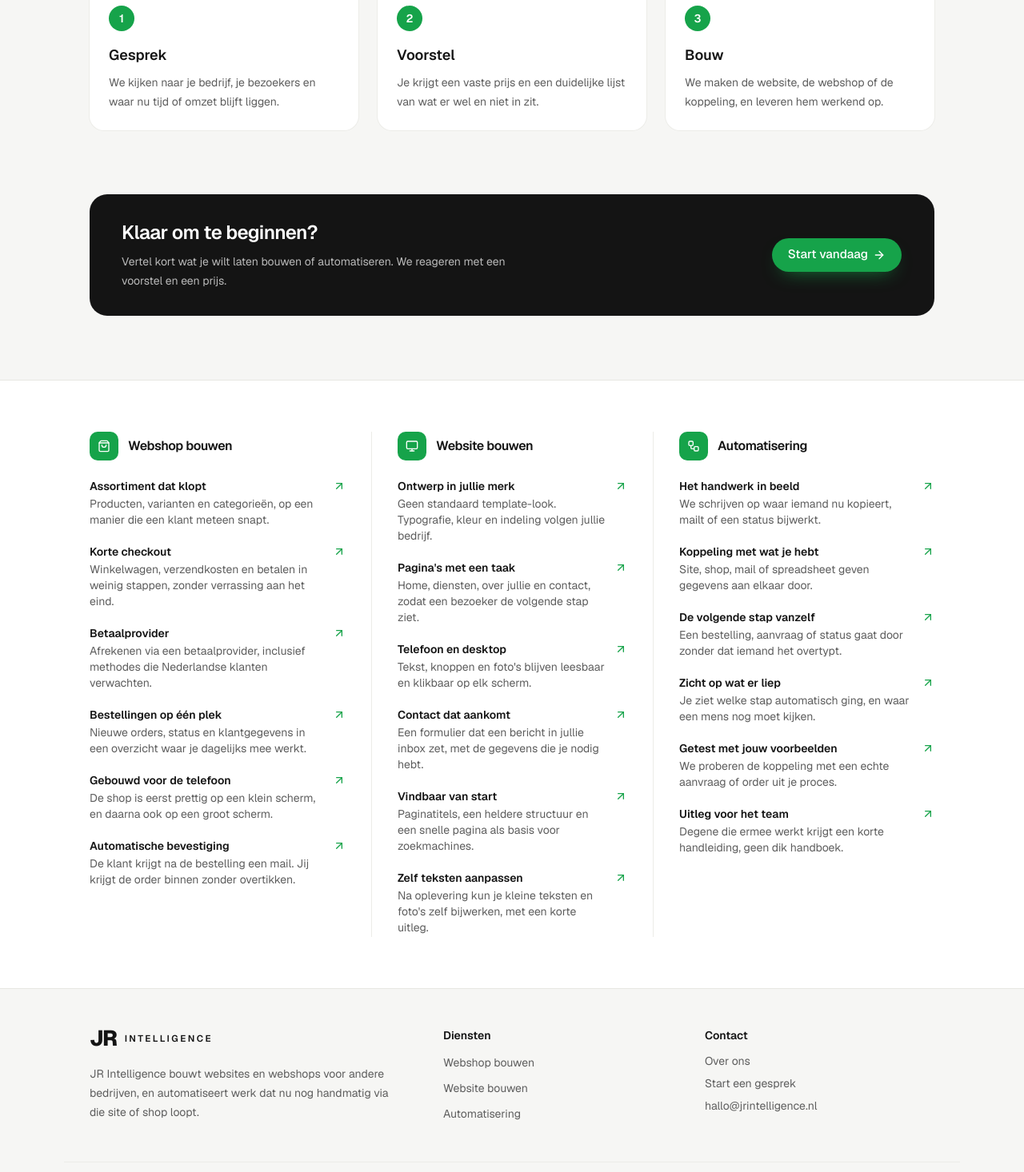
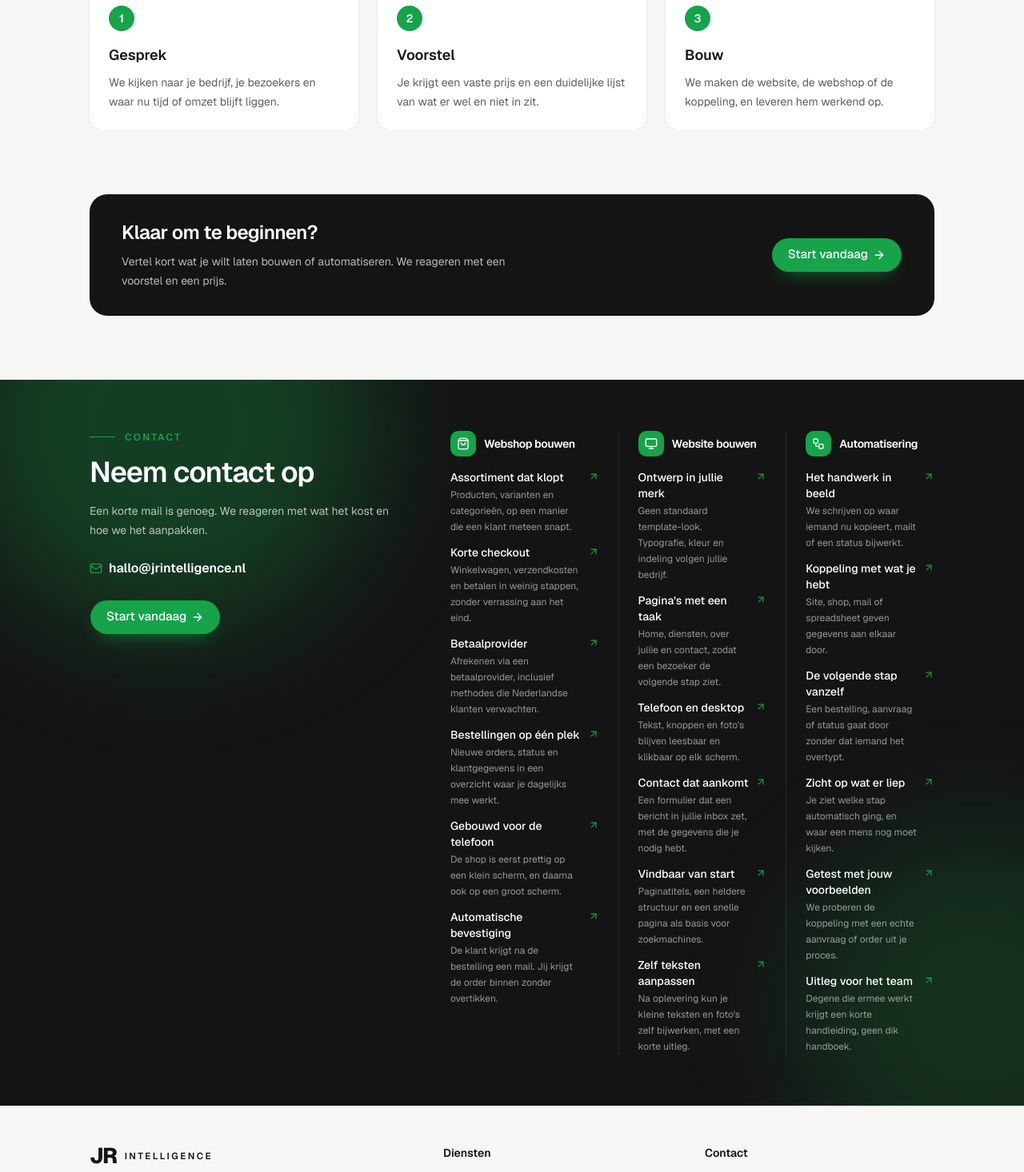
Before and after one commit to juliuspietervanschagen-bob/JRdiensten, a Next.js app: page / in a window 1280 px wide. Shown: the part 1330-2796 px from the top of the page at 80% size. Built offline with nearby package versions, Linux system fonts and the light colour scheme.

Commit message:
Turn the bottom directory into a black contact band.
A slow green light drifts behind the services, and the band shows how to reach JR Intelligence by email.

Co-authored-by: juliuspietervanschagen <juliuspietervanschagen@gmail.com>

```diff
--- a/app/globals.css
+++ b/app/globals.css
@@ -200,13 +200,34 @@
   animation: dash-flow 1.5s linear infinite;
 }
 
+@keyframes drift-glow {
+  0%,
+  100% {
+    transform: translate3d(0, 0, 0) scale(1);
+  }
+  50% {
+    transform: translate3d(12%, -18%, 0) scale(1.18);
+  }
+}
+
+.drift-glow {
+  animation: drift-glow 16s ease-in-out infinite;
+}
+
+.drift-glow-late {
+  animation: drift-glow 20s ease-in-out infinite;
+  animation-delay: -7s;
+}
+
 @media (prefers-reduced-motion: reduce) {
   .hero-in,
   .float-slow,
   .float-phone,
   .flow-dash,
   .lung-breathe,
-  .lung-breathe-late {
+  .lung-breathe-late,
+  .drift-glow,
+  .drift-glow-late {
     animation: none;
   }
 }
--- a/components/service-directory.tsx
+++ b/components/service-directory.tsx
@@ -1,7 +1,9 @@
+import { BrandButton } from "@/components/brand-button"
 import { Container } from "@/components/container"
 import { services, type ServiceSlug } from "@/lib/services"
+import { site } from "@/lib/site"
 import { cn } from "cn"
-import { ArrowUpRight, Monitor, ShoppingBag, Workflow } from "lucide-react"
+import { ArrowRight, ArrowUpRight, Mail, Monitor, ShoppingBag, Workflow } from "lucide-react"
 import Link from "next/link"
 
 const icons: Record<ServiceSlug, typeof ShoppingBag> = {
@@ -12,42 +14,70 @@ const icons: Record<ServiceSlug, typeof ShoppingBag> = {
 
 export function ServiceDirectory() {
   return (
-    <section className="border-t border-[#e7e7e2] bg-white" aria-label="Onze diensten">
-      <Container className="py-12 sm:py-16">
-        <div className="grid gap-10 md:grid-cols-3 md:gap-0">
+    <section className="relative overflow-hidden bg-ink text-white" aria-label="Onze diensten">
+      <div
+        className="drift-glow pointer-events-none absolute -top-24 -left-16 size-[28rem] rounded-full bg-brand/30 blur-3xl"
+        aria-hidden
+      />
+      <div
+        className="drift-glow-late pointer-events-none absolute right-[-6rem] bottom-[-8rem] size-[24rem] rounded-full bg-brand/20 blur-3xl"
+        aria-hidden
+      />
+      <Container className="relative py-14 sm:py-16">
+        <div className="grid items-start gap-12 lg:grid-cols-[0.78fr_1.22fr] lg:gap-16">
+          <div>
+            <p className="flex items-center gap-3 text-xs font-semibold tracking-[0.18em] text-brand">
+              <span className="h-px w-8 bg-brand" />
+              CONTACT
+            </p>
+            <h2 className="mt-4 text-3xl font-semibold tracking-tight sm:text-4xl">Neem contact op</h2>
+            <p className="mt-4 max-w-sm text-sm leading-6 text-white/70">
+              Een korte mail is genoeg. We reageren met wat het kost en hoe we het aanpakken.
+            </p>
+            <a
+              href={`mailto:${site.email}`}
+              className="mt-6 inline-flex items-center gap-2 text-base font-semibold text-white hover:text-brand"
+            >
+              <Mail className="size-4 text-brand" aria-hidden />
+              {site.email}
+            </a>
+            <div className="mt-6">
+              <BrandButton href="/contact">
+                Start vandaag
+                <ArrowRight className="size-4" />
+              </BrandButton>
+            </div>
+          </div>
+
+          <div className="grid gap-10 sm:grid-cols-3 sm:gap-6">
             {services.map((service, index) => {
               const Icon = icons[service.slug]
               return (
                 <div
                   key={service.slug}
-                className={cn(
-                  "md:px-8",
-                  index === 0 && "md:pl-0",
-                  index === services.length - 1 && "md:pr-0",
-                  index > 0 && "md:border-l md:border-[#ecece8]",
-                )}
+                  className={cn(index > 0 && "sm:border-l sm:border-white/10 sm:pl-6")}
                 >
-                <div className="flex items-center gap-3">
-                  <span className="grid size-9 place-items-center rounded-lg bg-brand text-white">
+                  <div className="flex items-center gap-2.5">
+                    <span className="grid size-8 place-items-center rounded-lg bg-brand text-white">
                       <Icon className="size-4" aria-hidden />
                     </span>
-                  <h2 className="text-base font-semibold tracking-tight">{service.title}</h2>
+                    <h3 className="text-sm font-semibold tracking-tight">{service.title}</h3>
                   </div>
-                <ul className="mt-5 space-y-4">
+                  <ul className="mt-4 space-y-3">
                     {service.includes.map((item) => (
                       <li key={item.title}>
                         <Link
                           href={`/diensten/${service.slug}`}
-                        className="group grid grid-cols-[1fr_auto] items-start gap-3 rounded-lg py-0.5"
+                          className="group grid grid-cols-[1fr_auto] items-start gap-2"
                         >
                           <span>
-                          <span className="block text-sm font-semibold text-ink group-hover:text-brand">
+                            <span className="block text-sm font-medium text-white group-hover:text-brand">
                               {item.title}
                             </span>
-                          <span className="mt-0.5 block text-sm leading-5 text-mist">{item.text}</span>
+                            <span className="mt-0.5 block text-xs leading-5 text-white/55">{item.text}</span>
                           </span>
                           <ArrowUpRight
-                          className="mt-0.5 size-4 shrink-0 text-brand transition group-hover:translate-x-0.5 group-hover:-translate-y-0.5"
+                            className="mt-0.5 size-3.5 shrink-0 text-brand transition group-hover:translate-x-0.5 group-hover:-translate-y-0.5"
                             aria-hidden
                           />
                         </Link>
@@ -58,6 +88,7 @@ export function ServiceDirectory() {
               )
             })}
           </div>
+        </div>
       </Container>
     </section>
   )
```
Lines whose indentation alone changed are shown as unchanged.
